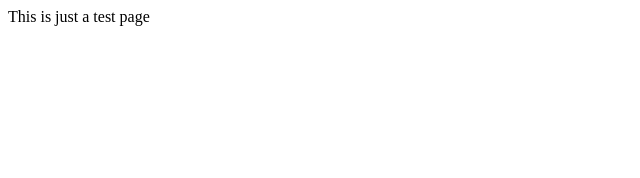
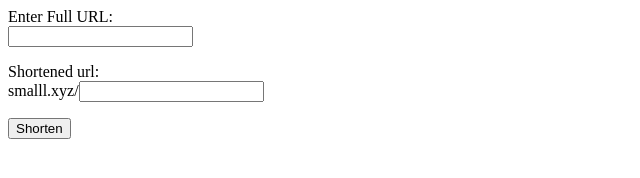
Before and after one commit to manshantsingh/smalll, a website: page public/index.html in a window 1280 px wide. Shown: the whole page, without its empty margins (0-640 px from the left). Drawn offline with Linux system fonts and the light colour scheme.

Commit message:
added basic page to shorten urls

```diff
--- a/public/index.html
+++ b/public/index.html
@@ -1,5 +1,9 @@
 <html>
 <body>
-This is just a test page
+<form action="addurl" method="post">
+	<p>Enter Full URL:<br /><input type="url" name="complete" required /></p>
+	<p> Shortened url:<br />smalll.xyz/<input type="text" name="tiny" maxlength="20" required /></p>
+	<p><input type="submit" value="Shorten"></p>
+</form>
 </body>
 </html>
```
Also changed, not shown: README.md.
